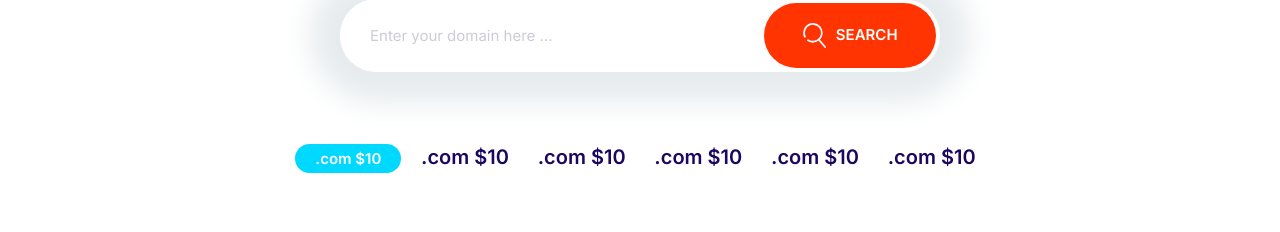
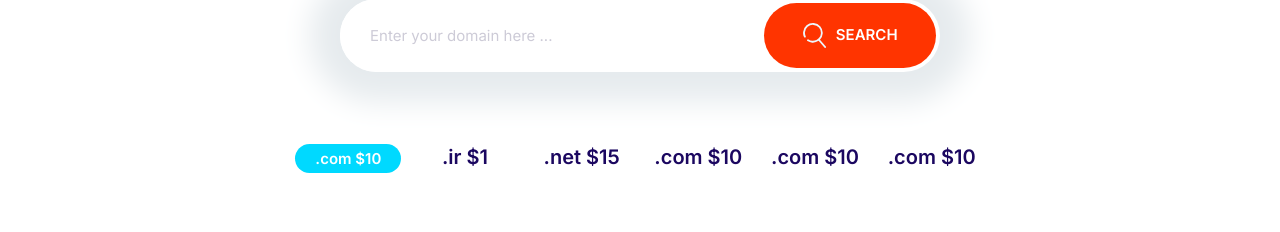
Before and after one commit to smohammadhn/my-moshify, a website built with Parcel: page index.html in a window 1280 px wide. Shown: the part 1083-1315 px from the top of the page. Built offline with nearby package versions, Linux system fonts and the light colour scheme.

Commit message:
build website using parcel

```diff
--- a/index.html
+++ b/index.html
@@ -83,8 +83,8 @@
       </div>
       <ul class="list grid domain-list">
         <li><span class="badge badge-lightblue">.com $10</span></li>
-        <li>.com $10</li>
-        <li>.com $10</li>
+        <li>.ir $1</li>
+        <li>.net $15</li>
         <li>.com $10</li>
         <li>.com $10</li>
         <li>.com $10</li>
--- a/package.json
+++ b/package.json
@@ -11,5 +11,8 @@
   "license": "ISC",
   "devDependencies": {
     "parcel-bundler": "^1.12.5"
+  },
+  "dependencies": {
+    "normalize.css": "^8.0.1"
   }
 }
```
Also changed, not shown: 2 other files.
